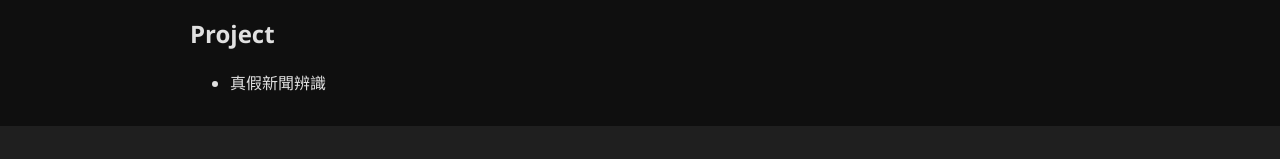
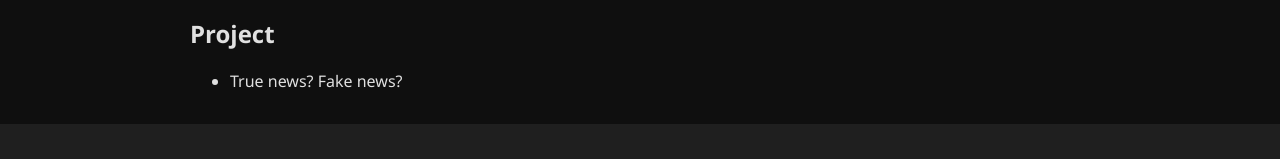
Before and after one commit to Vansonlin81/Vansonlin81.github.io, a plain HTML site: page personal-website/academic.html in a window 1280 px wide. Shown: the part 356-515 px from the top of the page. Drawn offline with Linux system fonts and the light colour scheme.

Commit message:
Update academic.html

```diff
--- a/personal-website/academic.html
+++ b/personal-website/academic.html
@@ -38,7 +38,7 @@
     <section class="card">
       <h2>Project</h2>
       <ul>
-        <li>真假新聞辨識</li>
+        <li>True news? Fake news?</li>
       </ul>
     </section>
   </main>
```
